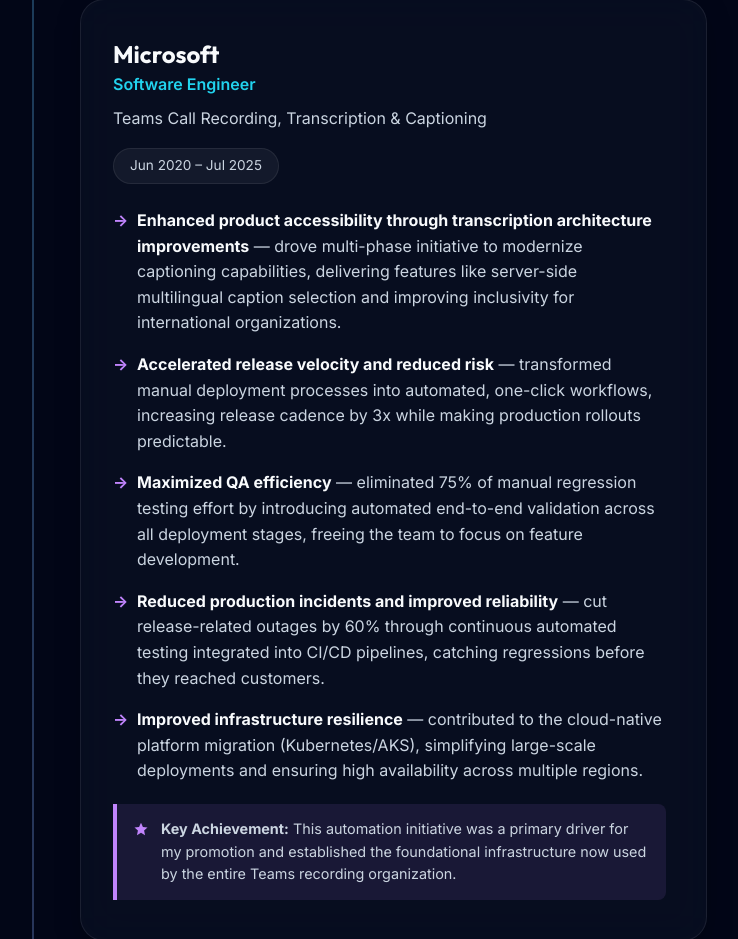
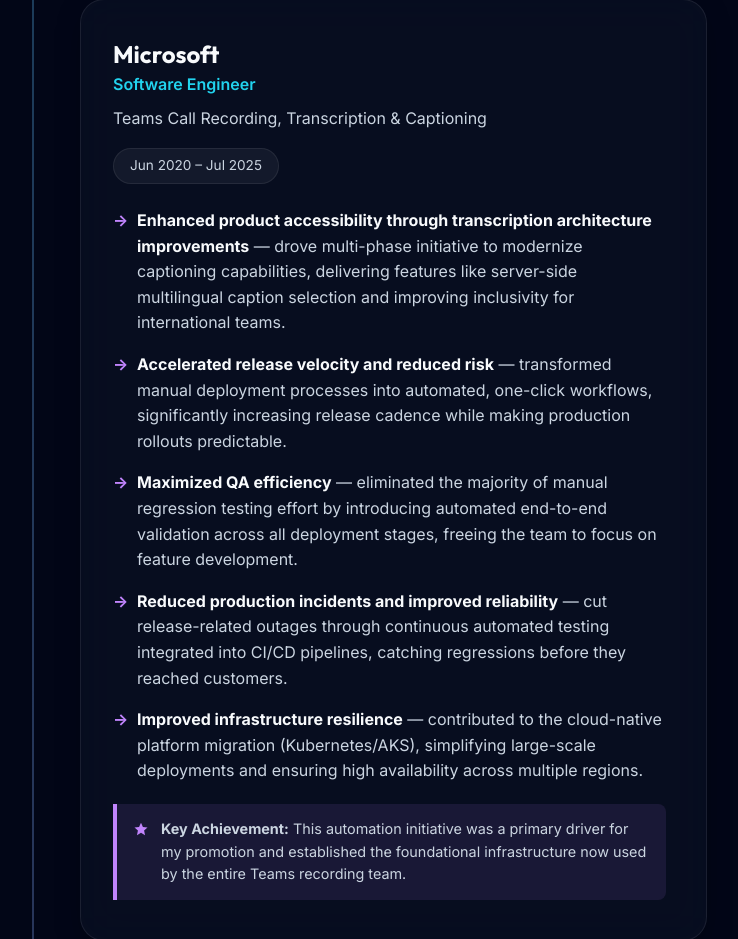
Before and after one commit to aleksandrbelov/cv, a website: page index.html in a window 1280 px wide. Shown: the part 2149-3088 px from the top of the page, without its empty margins (114-852 px from the left). Drawn offline with Linux system fonts and the light colour scheme.

Commit message:
refactor: update and refine Microsoft experience descriptions in resume documentation

```diff
--- a/index.html
+++ b/index.html
@@ -345,20 +345,16 @@
                                         improvements</strong> — drove multi-phase initiative to modernize captioning
                                     capabilities, delivering features like server-side multilingual caption selection
                                     and
-                                    improving inclusivity for international organizations.</li>
+                                    improving inclusivity for international teams.</li>
                                 <li><strong>Accelerated release velocity and reduced risk</strong> — transformed manual
-                                    deployment processes into automated, one-click workflows, increasing release cadence
-                                    by 3x
-                                    while making production rollouts predictable.</li>
-                                <li><strong>Maximized QA efficiency</strong> — eliminated 75% of manual regression
-                                    testing
-                                    effort by introducing automated end-to-end validation across all deployment stages,
-                                    freeing
-                                    the team to focus on feature development.</li>
+                                    deployment processes into automated, one-click workflows, significantly increasing
+                                    release cadence while making production rollouts predictable.</li>
+                                <li><strong>Maximized QA efficiency</strong> — eliminated the majority of manual
+                                    regression testing effort by introducing automated end-to-end validation across all
+                                    deployment stages, freeing the team to focus on feature development.</li>
                                 <li><strong>Reduced production incidents and improved reliability</strong> — cut
-                                    release-related
-                                    outages by 60% through continuous automated testing integrated into CI/CD pipelines,
-                                    catching regressions before they reached customers.</li>
+                                    release-related outages through continuous automated testing integrated into CI/CD
+                                    pipelines, catching regressions before they reached customers.</li>
                                 <li><strong>Improved infrastructure resilience</strong> — contributed to the
                                     cloud-native
                                     platform migration (Kubernetes/AKS), simplifying large-scale deployments and
@@ -378,7 +374,7 @@
                                     for my
                                     promotion and established the foundational infrastructure now used by the entire
                                     Teams
-                                    recording organization.
+                                    recording team.
                                 </div>
                             </div>
                         </div>
```
Also changed, not shown: README.md.
